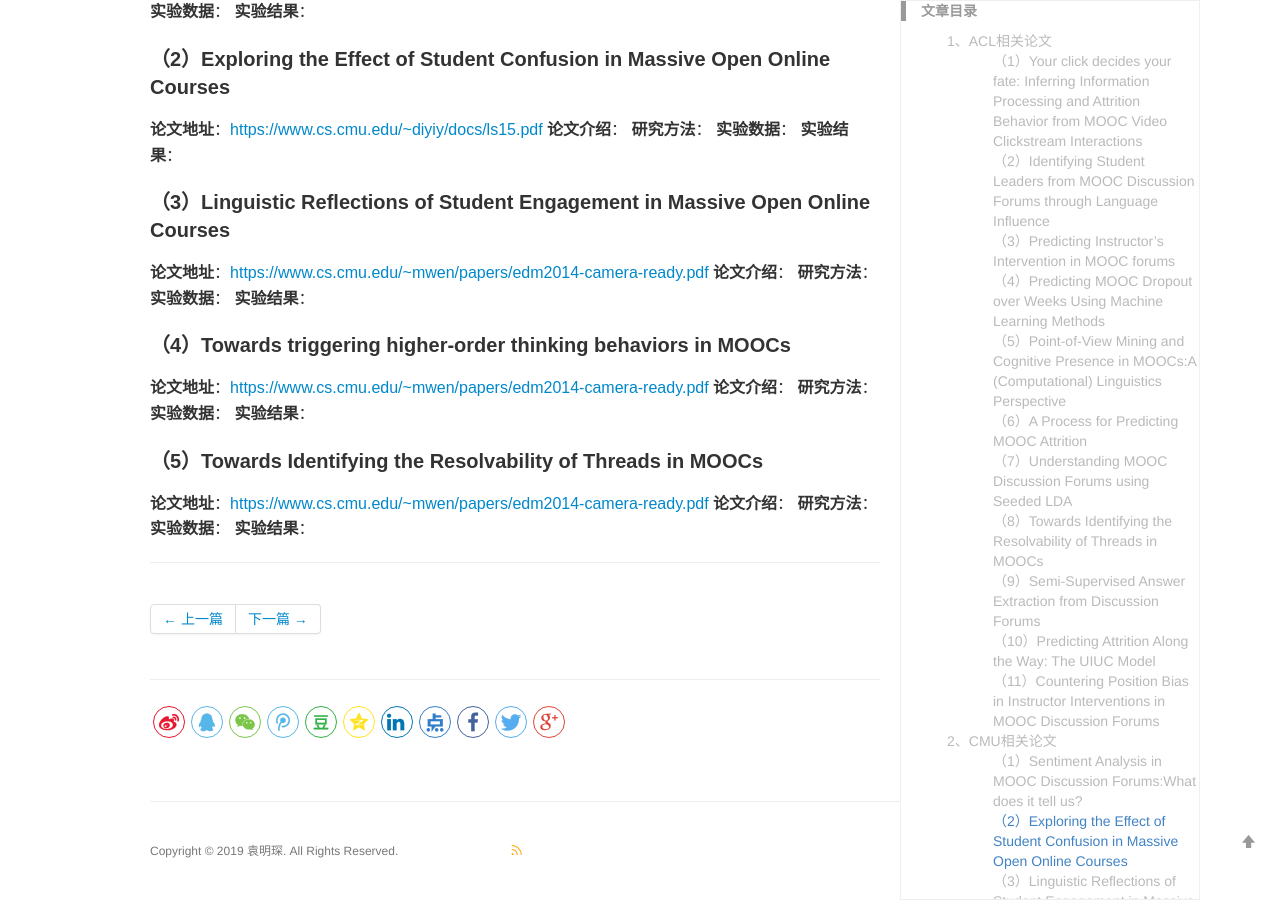
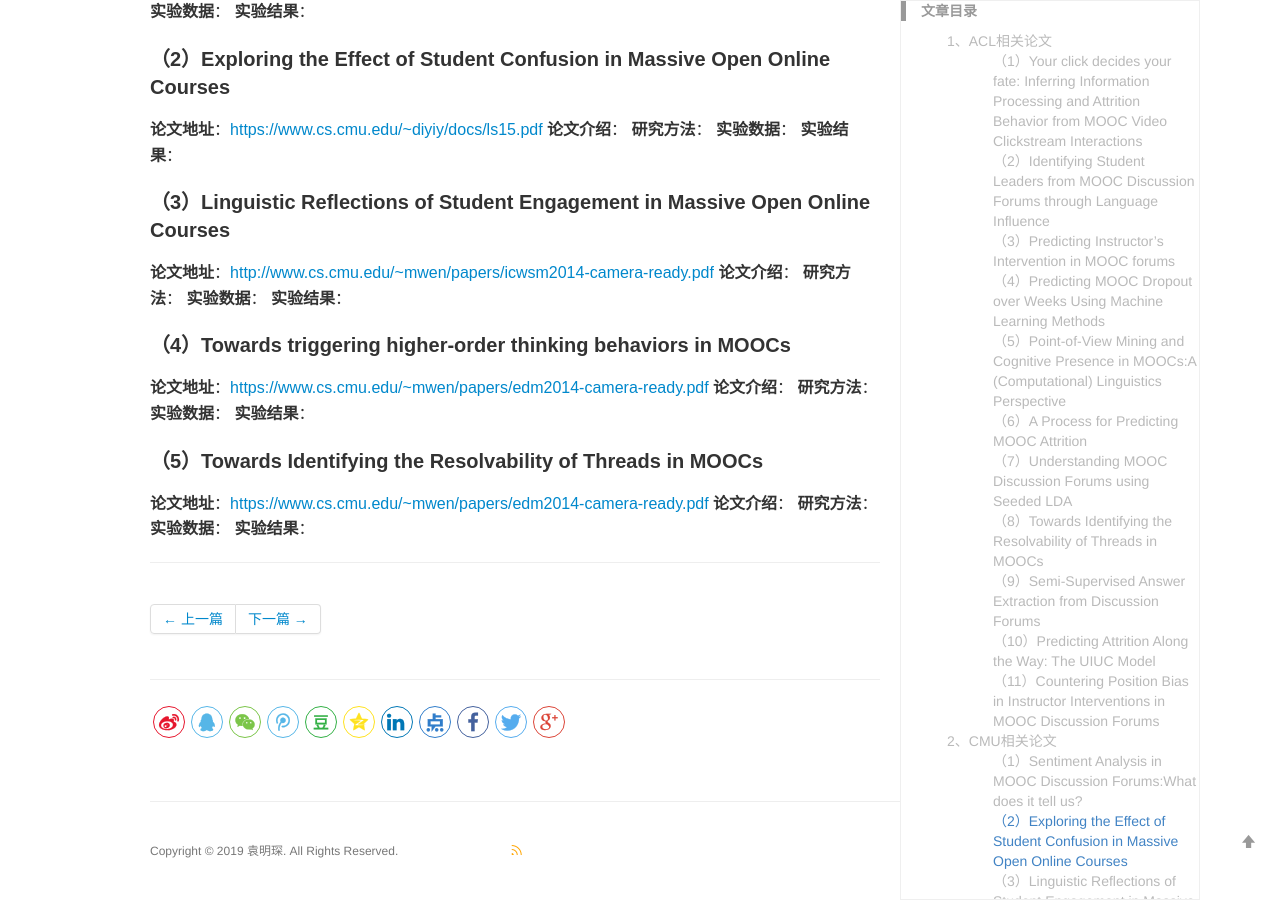
Before and after one commit to yuanmingchen/yuanmingchen.github.io, a Jekyll site: the page built from _posts/2019-04-19-online course nlp paper survey 2.md, in a window 1280 px wide and 900 px high, scrolled down 3195 px. Built offline with Jekyll 4.4.1, drawn with Linux system fonts in a browser that asks for light colours; formulas are drawn with MathJax 3; comment, search, counter and statistics services are not loaded; some of the changed lines change nothing that is shown.

Commit message:
Updates _posts/2019-04-19-online course nlp paper survey 2.md
Auto commit by GitBook Editor

```diff
--- a/_posts/2019-04-19-online course nlp paper survey 2.md
+++ b/_posts/2019-04-19-online course nlp paper survey 2.md
@@ -109,7 +109,7 @@ Proceedings of the 5th Workshop on Natural Language Processing Techniques for Ed
 **实验结果**：
 
 #### （3）Linguistic Reflections of Student Engagement in Massive Open Online Courses
-**论文地址**：<https://www.cs.cmu.edu/~mwen/papers/edm2014-camera-ready.pdf>
+**论文地址**：<http://www.cs.cmu.edu/~mwen/papers/icwsm2014-camera-ready.pdf>
 **论文介绍**：
 **研究方法**：
 **实验数据**：
```
